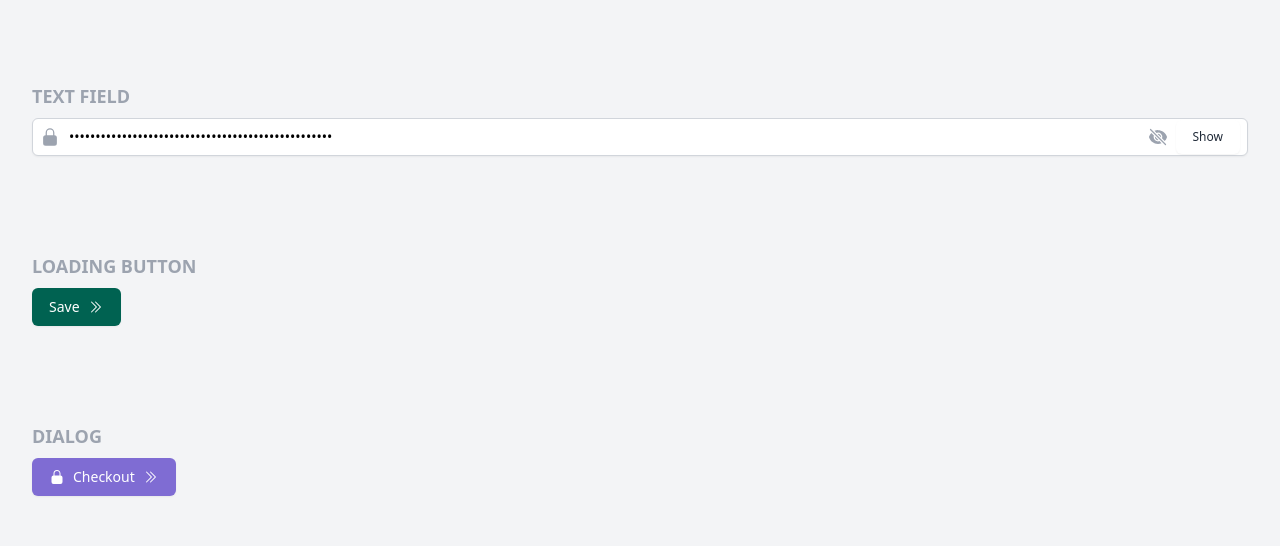
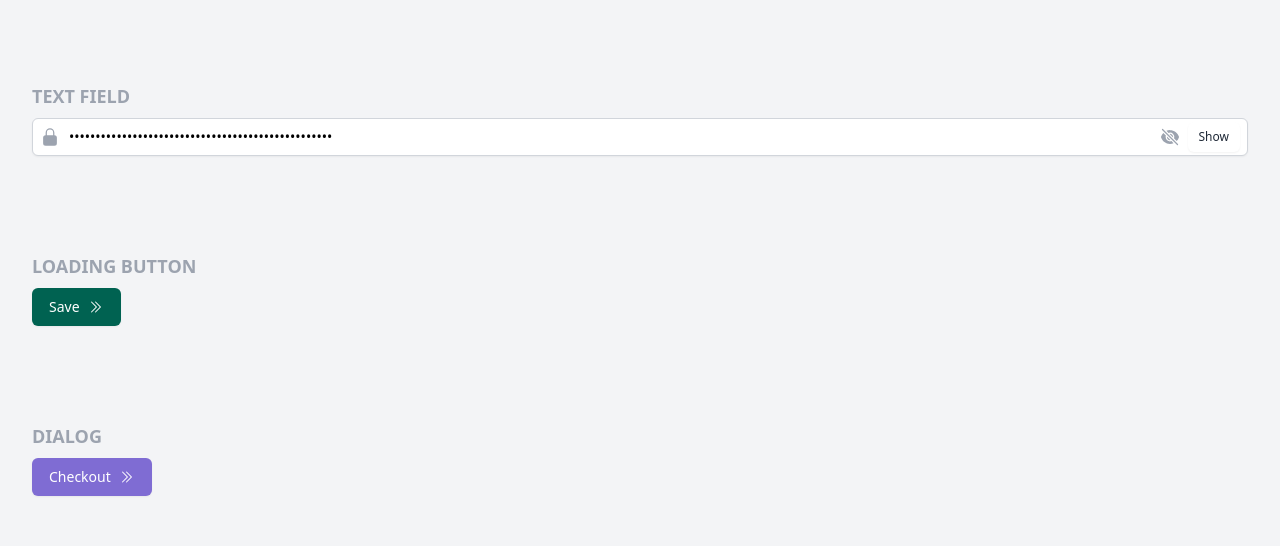
Before and after one commit to ericchernuka/atoms, a React (Vite) app: page / in a window 1280 px wide. Shown: the part 480-1026 px from the top of the page. Built offline with nearby package versions, Linux system fonts and the light colour scheme; what tailwindcss-radix would draw is missing.

Commit message:
refactor: button refactor

```diff
--- a/src/App.tsx
+++ b/src/App.tsx
@@ -144,7 +144,7 @@ function App() {
         <Header>Loading Button</Header>
         <LoadingButton
           intent="primary-freddie"
-          iconAfter={<ChevronDoubleRightIcon />}
+          icon={ChevronDoubleRightIcon}
           isLoading={loading}
           onClick={() => {
             setLoading(true);
@@ -163,26 +163,21 @@ function App() {
           onOpenChange={(open) => setIsDialogOpen(open)}
         >
           <Dialog.DialogTrigger asChild>
-            <LoadingButton
-              intent="primary-frida"
-              iconBefore={<LockClosedIcon />}
-              iconAfter={<ChevronDoubleRightIcon />}
-            >
+            <LoadingButton intent="primary-frida" icon={ChevronDoubleRightIcon}>
               Checkout
             </LoadingButton>
           </Dialog.DialogTrigger>
 
           <Dialog.Content>
             <Dialog.Header>Welcome</Dialog.Header>
-            <Dialog.Body>
+            <Dialog.Description>
               Lorem ipsum dolor sit amet, consectetur adipiscing elit. Nunc
               vulputate libero et velit interdum, ac aliquet odio mattis. Class
               aptent taciti sociosqu ad litora torquent per conubia nostra, per
               inceptos himenaeos. Curabitur tempus urna at turpis condimentum
               lobortis.
-            </Dialog.Body>
+            </Dialog.Description>
             <Dialog.Footer>
-              <ButtonGroup>
               <Dialog.Close asChild>
                 <Button intent="secondary" shouldFillContainer>
                   Cancel
@@ -193,7 +188,6 @@ function App() {
                   Deactivate
                 </Button>
               </Dialog.Close>
-              </ButtonGroup>
             </Dialog.Footer>
           </Dialog.Content>
         </Dialog.Root>
--- a/src/button/Button.tsx
+++ b/src/button/Button.tsx
@@ -11,9 +11,14 @@ import {
   forwardRef,
   ReactNode,
 } from "react";
+import { XMarkIcon } from "@heroicons/react/24/solid";
+
+type IconReference = typeof XMarkIcon;
 
 const buttonClasses = cva(
-  "inline-flex justify-center items-center rounded-md border border-transparent px-4 py-2 text-sm font-medium shadow-sm  focus:outline-none focus:ring-2 focus:ring-offset-2 gap-2 transition-all relative aria-[disabled=true]:opacity-75 aria-[disabled=true]:cursor-wait",
+  [
+    "inline-flex justify-center items-center rounded-md border border-transparent text-sm font-medium shadow-sm focus:outline-none focus:ring-2 focus:ring-offset-2 transition-all relative aria-[disabled=true]:opacity-75 aria-[disabled=true]:cursor-wait",
+  ],
   {
     variants: {
       intent: {
@@ -22,6 +27,8 @@ const buttonClasses = cva(
         "primary-frida":
           "bg-[#7F6CD3] hover:bg-[#7F6CD3] focus:ring-[#8A78D7] text-white",
         secondary: "bg-white text-gray-800 border-gray-400 hover:bg-gray-100",
+        tertiary:
+          "bg-transparent hover:bg-gray-200 focus:ring-gray-300 text-gray-900",
       },
       size: {
         xs: "rounded px-2.5 py-1.5 text-xs shadow-sm",
@@ -46,8 +53,7 @@ interface ButtonProps
   extends ComponentPropsWithoutRef<"button">,
     VariantProps<typeof buttonClasses> {
   busy?: boolean;
-  iconBefore?: ReactNode;
-  iconAfter?: ReactNode;
+  icon?: IconReference;
   overlay?: ReactNode;
   shouldFillContainer?: boolean;
 }
@@ -55,14 +61,14 @@ interface ButtonProps
 const Button = forwardRef<ButtonElement, ButtonProps>(
   (
     {
-      iconBefore,
-      iconAfter,
+      icon: Icon,
       busy = false,
       className: _,
       children,
       disabled = false,
       overlay,
       shouldFillContainer,
+      type = "button",
       ...props
     },
     forwardedRef
@@ -72,7 +78,7 @@ const Button = forwardRef<ButtonElement, ButtonProps>(
 
     return (
       <button
-        type="button"
+        type={type}
         {...props}
         aria-disabled={isDisabled}
         data-has-overlay={hasOverlay ? true : undefined}
@@ -91,19 +97,16 @@ const Button = forwardRef<ButtonElement, ButtonProps>(
         }}
         ref={forwardedRef}
       >
-        {iconBefore ? (
-          <IconWrapper className={fadeClasses({ hasOverlay })}>
-            {iconBefore}
-          </IconWrapper>
-        ) : null}
         {children ? (
           <ContentWrapper className={fadeClasses({ hasOverlay })}>
             {children}
           </ContentWrapper>
         ) : null}
-        {iconAfter ? (
-          <IconWrapper className={fadeClasses({ hasOverlay })}>
-            {iconAfter}
+        {Icon ? (
+          <IconWrapper
+            className={clsx(fadeClasses({ hasOverlay }), children && "ml-2")}
+          >
+            <Icon className="w-full h-full" />
           </IconWrapper>
         ) : null}
         {overlay ? <OverlayWrapper>{overlay}</OverlayWrapper> : null}
@@ -125,10 +128,7 @@ const ContentWrapper = (props: ComponentProps<"span">) => (
 const IconWrapper = (props: ComponentProps<"span">) => (
   <span
     {...props}
-    className={clsx(
-      "h-4 w-4 flex-grow-0 flex-shrink-0 text-ellipsis whitespace-nowrap",
-      props.className
-    )}
+    className={clsx("h-4 w-4 flex-grow-0 flex-shrink-0", props.className)}
     aria-hidden="true"
   />
 );
```
Lines whose indentation alone changed are shown as unchanged.
